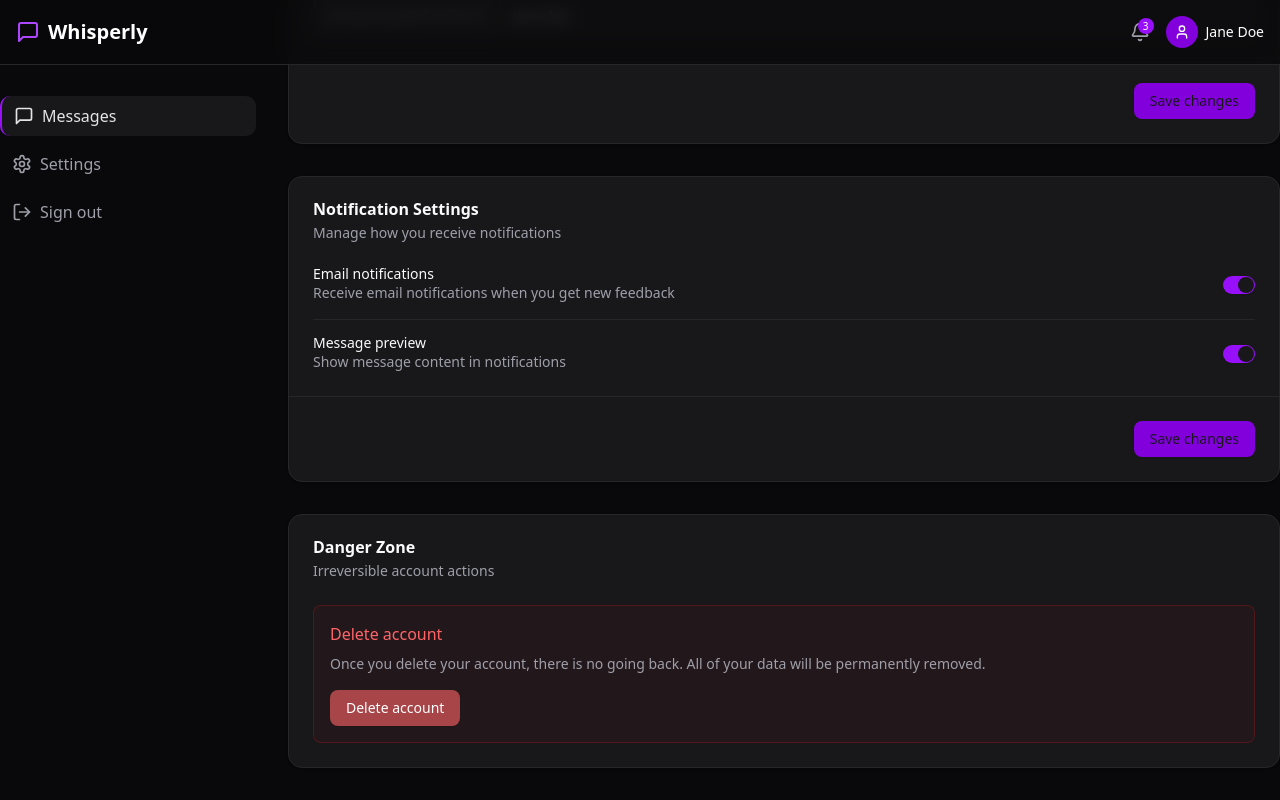
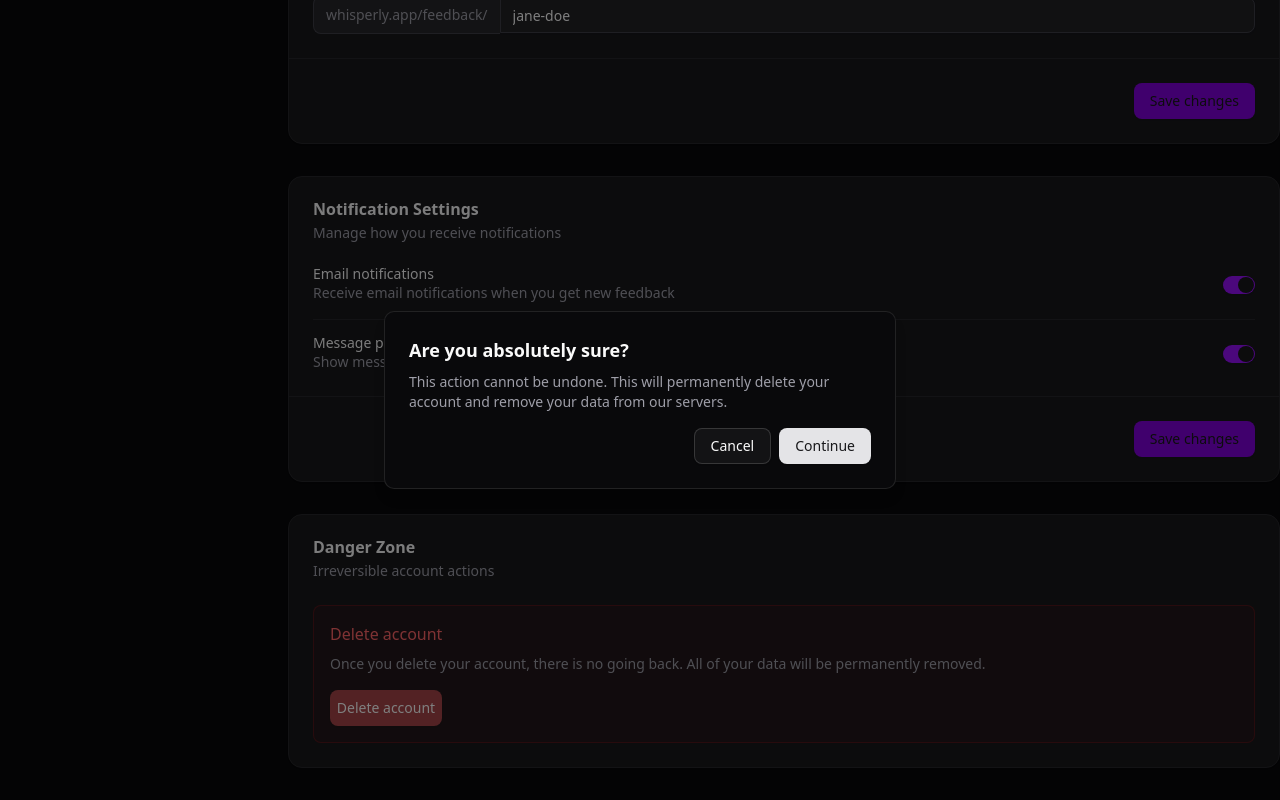
Before and after one commit to talhabilal-dev/whisperly, a Next.js app: page /dashboard/settings in a window 1280 px wide. Both pictures are taken after a click on the button "Delete account". Shown: the part 450-1250 px from the top of the page. Built offline with nearby package versions, Linux system fonts and the light colour scheme.

Commit message:
feat: add alert dialog component and integrate into settings page with toast notifications

```diff
--- a/package.json
+++ b/package.json
@@ -10,6 +10,7 @@
   },
   "dependencies": {
     "@google/genai": "^0.8.0",
+    "@radix-ui/react-alert-dialog": "^1.1.7",
     "@radix-ui/react-checkbox": "^1.1.5",
     "@radix-ui/react-dropdown-menu": "^2.1.7",
     "@radix-ui/react-label": "^2.1.3",
--- a/src/app/dashboard/settings/page.jsx
+++ b/src/app/dashboard/settings/page.jsx
@@ -14,6 +14,18 @@
 import { Label } from "@/components/ui/label";
 import { Input } from "@/components/ui/input";
 import { Separator } from "@/components/ui/separator";
+import { toast } from "sonner";
+import {
+  AlertDialog,
+  AlertDialogAction,
+  AlertDialogCancel,
+  AlertDialogContent,
+  AlertDialogDescription,
+  AlertDialogFooter,
+  AlertDialogHeader,
+  AlertDialogTitle,
+  AlertDialogTrigger,
+} from "@/components/ui/alert-dialog";
 
 export default function SettingsPage() {
   const [emailNotifications, setEmailNotifications] = useState(true);
@@ -26,7 +38,17 @@
     setTimeout(() => {
       setIsLoading(false);
       // Would normally show a toast notification here
-      alert("Settings saved successfully!");
+
+      toast.success("Settings saved successfully!", {
+        duration: 3000,
+        description: "Your changes have been saved.",
+        action: {
+          label: "Ok",
+          onClick: () => {
+            // Undo action logic here
+          },
+        },
+      });
     }, 1000);
   };
 
@@ -162,12 +184,32 @@
                 your data will be permanently removed.
               </p>
               <div className="mt-2">
-                <Button
-                  variant="destructive"
-                  className="bg-red-600 hover:bg-red-700"
-                >
-                  Delete account
-                </Button>
+                <AlertDialog>
+                  <AlertDialogTrigger asChild>
+                    <Button
+                      variant="destructive"
+                      className="w-28 bg-red-700 hover:bg-red-600 cursor-pointer"
+                    >
+                      Delete account
+                    </Button>
+                  </AlertDialogTrigger>
+                  <AlertDialogContent>
+                    <AlertDialogHeader>
+                      <AlertDialogTitle>
+                        Are you absolutely sure?
+                      </AlertDialogTitle>
+                      <AlertDialogDescription>
+                        This action cannot be undone. This will permanently
+                        delete your account and remove your data from our
+                        servers.
+                      </AlertDialogDescription>
+                    </AlertDialogHeader>
+                    <AlertDialogFooter>
+                      <AlertDialogCancel>Cancel</AlertDialogCancel>
+                      <AlertDialogAction>Continue</AlertDialogAction>
+                    </AlertDialogFooter>
+                  </AlertDialogContent>
+                </AlertDialog>
               </div>
             </div>
           </div>
--- a/src/app/globals.css
+++ b/src/app/globals.css
@@ -120,3 +120,14 @@
     @apply bg-background text-foreground;
   }
 }
+
+/* Hide scrollbar for all browsers but still allow scrolling */
+html, body {
+  overflow: auto;
+  scrollbar-width: none; /* Firefox */
+  -ms-overflow-style: none;  /* Internet Explorer 10+ */
+}
+
+html::-webkit-scrollbar, body::-webkit-scrollbar {
+  display: none; /* Safari and Chrome */
+}
--- /dev/null
+++ b/src/components/ui/alert-dialog.jsx
@@ -0,0 +1,138 @@
+"use client"
+
+import * as React from "react"
+import * as AlertDialogPrimitive from "@radix-ui/react-alert-dialog"
+
+import { cn } from "@/lib/utils"
+import { buttonVariants } from "@/components/ui/button"
+
+function AlertDialog({
+  ...props
+}) {
+  return <AlertDialogPrimitive.Root data-slot="alert-dialog" {...props} />;
+}
+
+function AlertDialogTrigger({
+  ...props
+}) {
+  return (<AlertDialogPrimitive.Trigger data-slot="alert-dialog-trigger" {...props} />);
+}
+
+function AlertDialogPortal({
+  ...props
+}) {
+  return (<AlertDialogPrimitive.Portal data-slot="alert-dialog-portal" {...props} />);
+}
+
+function AlertDialogOverlay({
+  className,
+  ...props
+}) {
+  return (
+    (<AlertDialogPrimitive.Overlay
+      data-slot="alert-dialog-overlay"
+      className={cn(
+        "data-[state=open]:animate-in data-[state=closed]:animate-out data-[state=closed]:fade-out-0 data-[state=open]:fade-in-0 fixed inset-0 z-50 bg-black/50",
+        className
+      )}
+      {...props} />)
+  );
+}
+
+function AlertDialogContent({
+  className,
+  ...props
+}) {
+  return (
+    (<AlertDialogPortal>
+      <AlertDialogOverlay />
+      <AlertDialogPrimitive.Content
+        data-slot="alert-dialog-content"
+        className={cn(
+          "bg-background data-[state=open]:animate-in data-[state=closed]:animate-out data-[state=closed]:fade-out-0 data-[state=open]:fade-in-0 data-[state=closed]:zoom-out-95 data-[state=open]:zoom-in-95 fixed top-[50%] left-[50%] z-50 grid w-full max-w-[calc(100%-2rem)] translate-x-[-50%] translate-y-[-50%] gap-4 rounded-lg border p-6 shadow-lg duration-200 sm:max-w-lg",
+          className
+        )}
+        {...props} />
+    </AlertDialogPortal>)
+  );
+}
+
+function AlertDialogHeader({
+  className,
+  ...props
+}) {
+  return (
+    (<div
+      data-slot="alert-dialog-header"
+      className={cn("flex flex-col gap-2 text-center sm:text-left", className)}
+      {...props} />)
+  );
+}
+
+function AlertDialogFooter({
+  className,
+  ...props
+}) {
+  return (
+    (<div
+      data-slot="alert-dialog-footer"
+      className={cn("flex flex-col-reverse gap-2 sm:flex-row sm:justify-end", className)}
+      {...props} />)
+  );
+}
+
+function AlertDialogTitle({
+  className,
+  ...props
+}) {
+  return (
+    (<AlertDialogPrimitive.Title
+      data-slot="alert-dialog-title"
+      className={cn("text-lg font-semibold", className)}
+      {...props} />)
+  );
+}
+
+function AlertDialogDescription({
+  className,
+  ...props
+}) {
+  return (
+    (<AlertDialogPrimitive.Description
+      data-slot="alert-dialog-description"
+      className={cn("text-muted-foreground text-sm", className)}
+      {...props} />)
+  );
+}
+
+function AlertDialogAction({
+  className,
+  ...props
+}) {
+  return (<AlertDialogPrimitive.Action className={cn(buttonVariants(), className)} {...props} />);
+}
+
+function AlertDialogCancel({
+  className,
+  ...props
+}) {
+  return (
+    (<AlertDialogPrimitive.Cancel
+      className={cn(buttonVariants({ variant: "outline" }), className)}
+      {...props} />)
+  );
+}
+
+export {
+  AlertDialog,
+  AlertDialogPortal,
+  AlertDialogOverlay,
+  AlertDialogTrigger,
+  AlertDialogContent,
+  AlertDialogHeader,
+  AlertDialogFooter,
+  AlertDialogTitle,
+  AlertDialogDescription,
+  AlertDialogAction,
+  AlertDialogCancel,
+}
```
Also changed, not shown: 1 other file (tests, documents, lock files or other folders).
